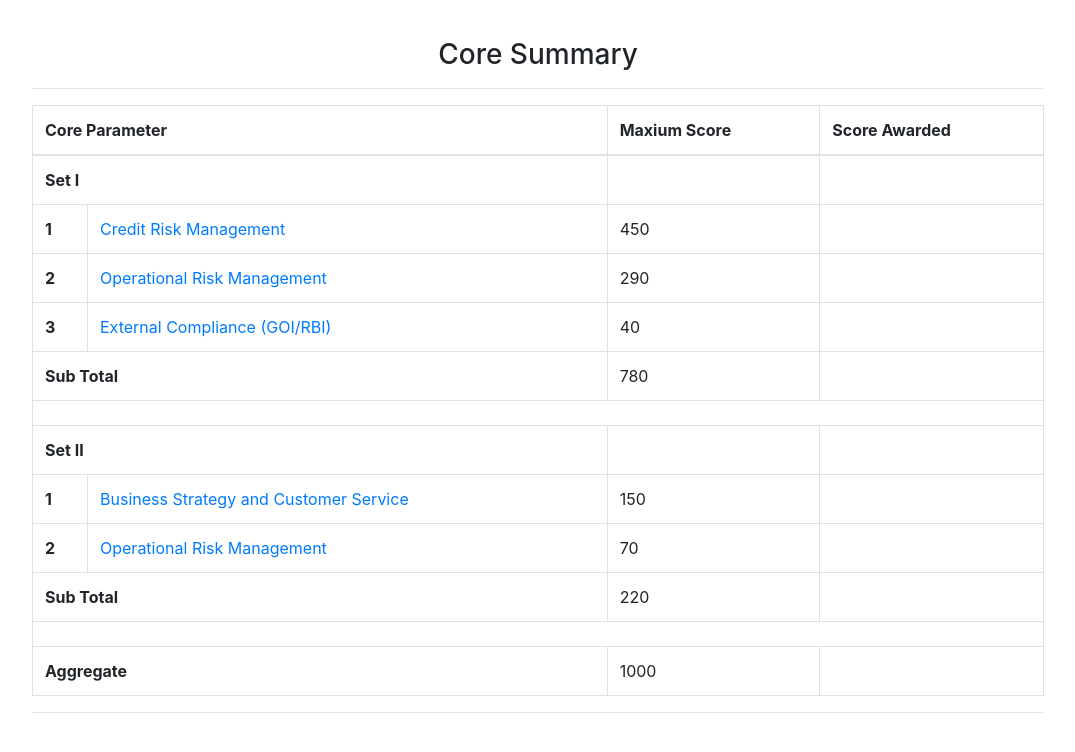
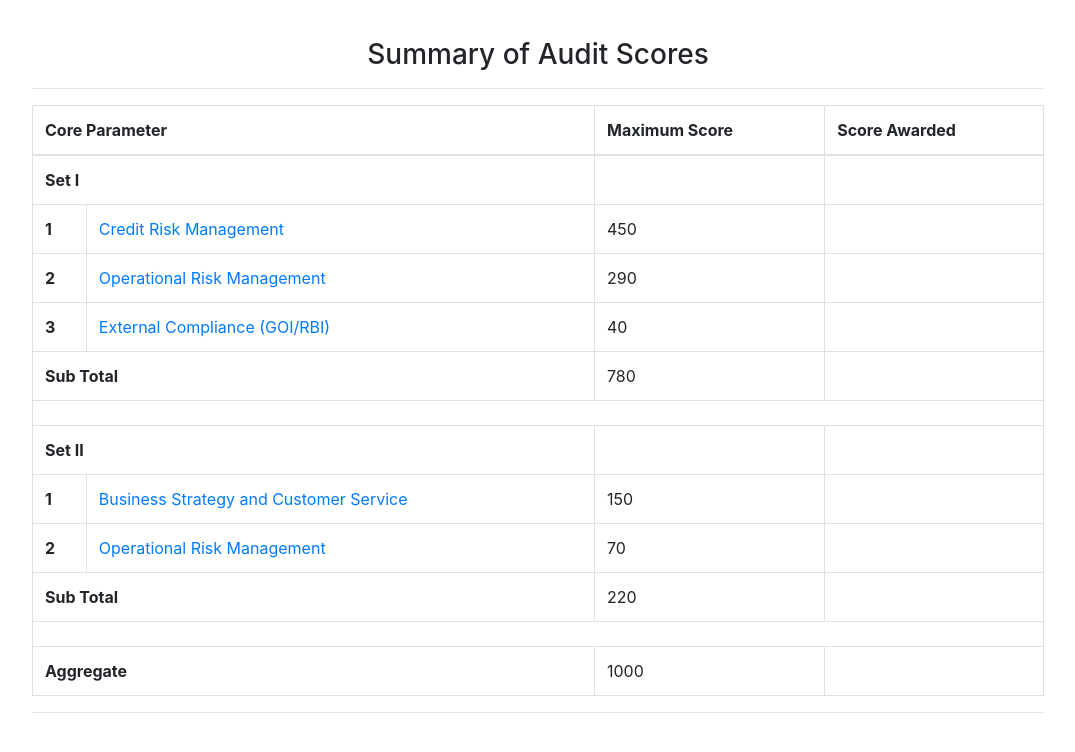
Before and after one commit to RohanAntony/AuditApp, a plain HTML site: page coreSummary.html in a window 1280 px wide. Shown: the whole page, without its empty margins (102-1177 px from the left). Drawn offline with nearby package versions, Linux system fonts and the light colour scheme.

Commit message:
Some more changes as requested

```diff
--- a/coreSummary.html
+++ b/coreSummary.html
@@ -23,14 +23,14 @@
 
         <div class="meta-details form-group">
 
-          <h3>Core Summary</h3>
+          <h3>Summary of Audit Scores</h3>
           <hr>
 
           <table class="table table-bordered">
             <thead>
               <tr>
                 <th scope="col" colspan="2">Core Parameter</th>
-                <th scope="col">Maxium Score</th>
+                <th scope="col">Maximum Score</th>
                 <th scope="col">Score Awarded</th>
               </tr>
             </thead>
```
Also changed, not shown: creditRisk.html (+1 -1 lines), qualityAppraisal.html (+2 -2 lines).
